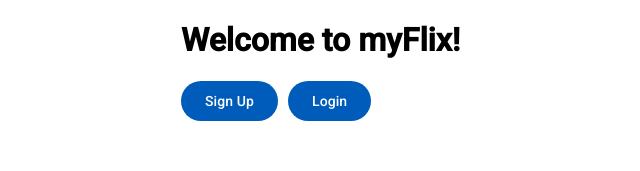
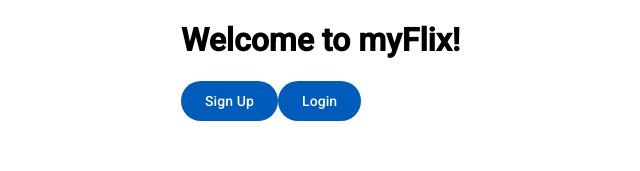
Before and after one commit to aclantz/myFlix-Angular-Client, an Angular app: page /welcome in a window 1280 px wide. Shown: the top 171 px of the page, without its empty margins (19-659 px from the left). Built offline with nearby package versions, Linux system fonts and the light colour scheme.

Commit message:
deployment fixes

```diff
--- a/src/app/fetch-api-data.service.ts
+++ b/src/app/fetch-api-data.service.ts
@@ -137,11 +137,11 @@ export class FetchApiDataService {
     const userName = localStorage.getItem('user');
     console.log('del favMovie test ->', {userName, token});
     return this.http
-      .delete(apiUrl + 'users/' + userName + '/movies/' + movieID) //{
-      //   headers: new HttpHeaders({
-      //     Authorization: 'Bearer ' + token,
-      //   }),
-      // })
+      .delete(apiUrl + 'users/' + userName + '/movies/' + movieID, {
+        headers: new HttpHeaders({
+          Authorization: 'Bearer ' + token,
+        }),
+      })
       .pipe(map(this.extractResponseData), catchError(this.handleError));
   }
 
--- a/src/app/user-profile/user-profile.component.ts
+++ b/src/app/user-profile/user-profile.component.ts
@@ -21,16 +21,16 @@ export class UserProfileComponent {
   ) {}
   ngOnInit(): void {
     this.User = this.getUserInfo();
-
   }
 
+  // Edit profile function
   openUpdateUserDialog(): void {
     this.dialog.open(UpdateUserFormComponent, {
       width: '280px',
     });
   }
 
-  //get user data from local storage
+  // Get user data from local storage
   getUserInfo() {
     let userInfo = JSON.parse(localStorage.getItem('userInfo') || " ");
     console.log('getUserInfo return ->', userInfo);
--- a/src/app/welcome-page/welcome-page.component.html
+++ b/src/app/welcome-page/welcome-page.component.html
@@ -5,16 +5,12 @@
   <button
     mat-flat-button
     (click)="openUserRegistrationDialog()"
-    style="margin-right: 10px;"
-    color="#519872"
   >
     Sign Up
   </button>
   <button
     mat-flat-button
-    color="#519872"
     (click)="openUserLoginDialog()"
-    style="margin-right: 10px;"
   >
     Login
   </button>
```
Also changed, not shown: src/app/welcome-page/welcome-page.component.ts (+7 -7 lines).
